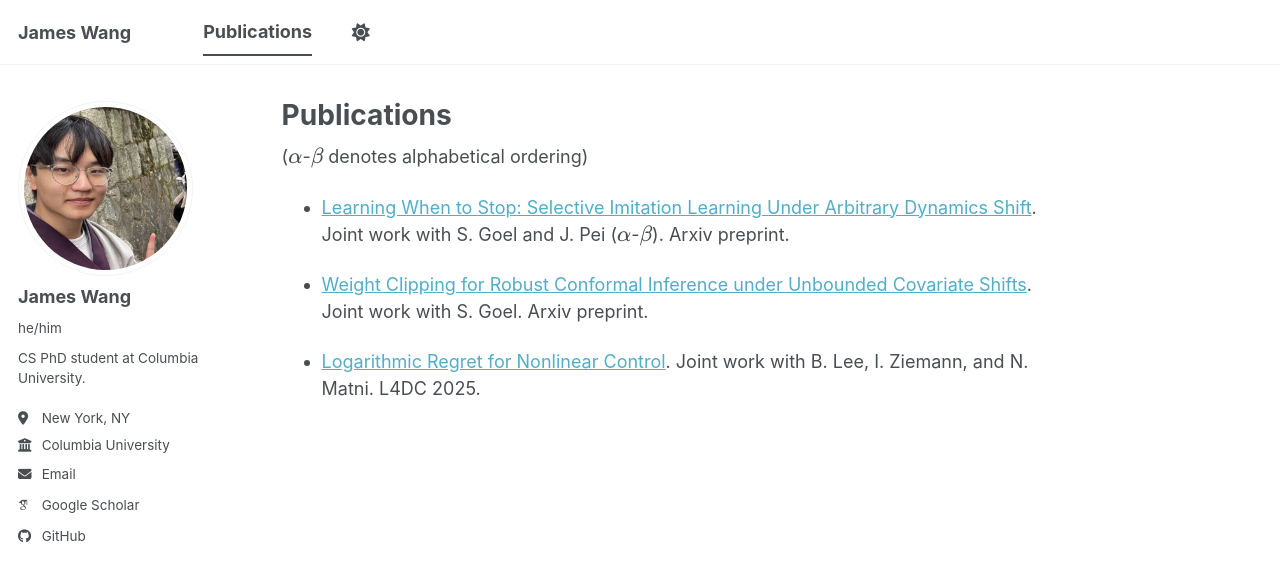
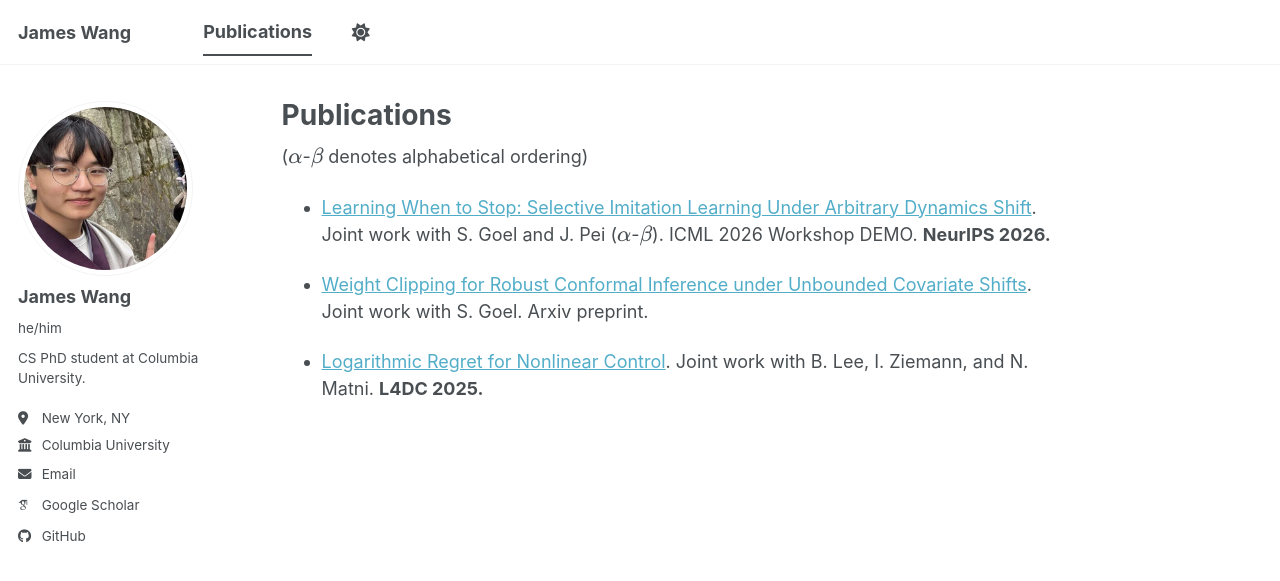
Before and after one commit to jwang541/jwang541.github.io, a Jekyll site: the page built from _pages/publications.md, in a window 1280 px wide and 900 px high. Shown: the top 581 px of the window. Built offline with Jekyll 4.4.1, drawn with Linux system fonts in a browser that asks for light colours; some web fonts are replaced; a script bundle is joined from its source files by our own code; library files that are not in the unit come from our copies.

Commit message:
first month at columbia

```diff
--- a/_pages/publications.md
+++ b/_pages/publications.md
@@ -7,8 +7,8 @@ author_profile: true
 
 (\\(\alpha\\)-\\(\beta\\) denotes alphabetical ordering)
 
-- [Learning When to Stop: Selective Imitation Learning Under Arbitrary Dynamics Shift](https://arxiv.org/abs/2605.09183). Joint work with S. Goel and J. Pei (\\(\alpha\\)-\\(\beta\\)). Arxiv preprint.
+- [Learning When to Stop: Selective Imitation Learning Under Arbitrary Dynamics Shift](https://arxiv.org/abs/2605.09183). Joint work with S. Goel and J. Pei (\\(\alpha\\)-\\(\beta\\)). ICML 2026 Workshop DEMO. **NeurIPS 2026.**
 
 - [Weight Clipping for Robust Conformal Inference under Unbounded Covariate Shifts](https://arxiv.org/abs/2605.02072). Joint work with S. Goel. Arxiv preprint.
 
-- [Logarithmic Regret for Nonlinear Control](https://arxiv.org/abs/2501.10261). Joint work with B. Lee, I. Ziemann, and N. Matni. L4DC 2025.
+- [Logarithmic Regret for Nonlinear Control](https://arxiv.org/abs/2501.10261). Joint work with B. Lee, I. Ziemann, and N. Matni. **L4DC 2025.**
```
Also changed, not shown: _pages/about.md (+1 -0 lines).
